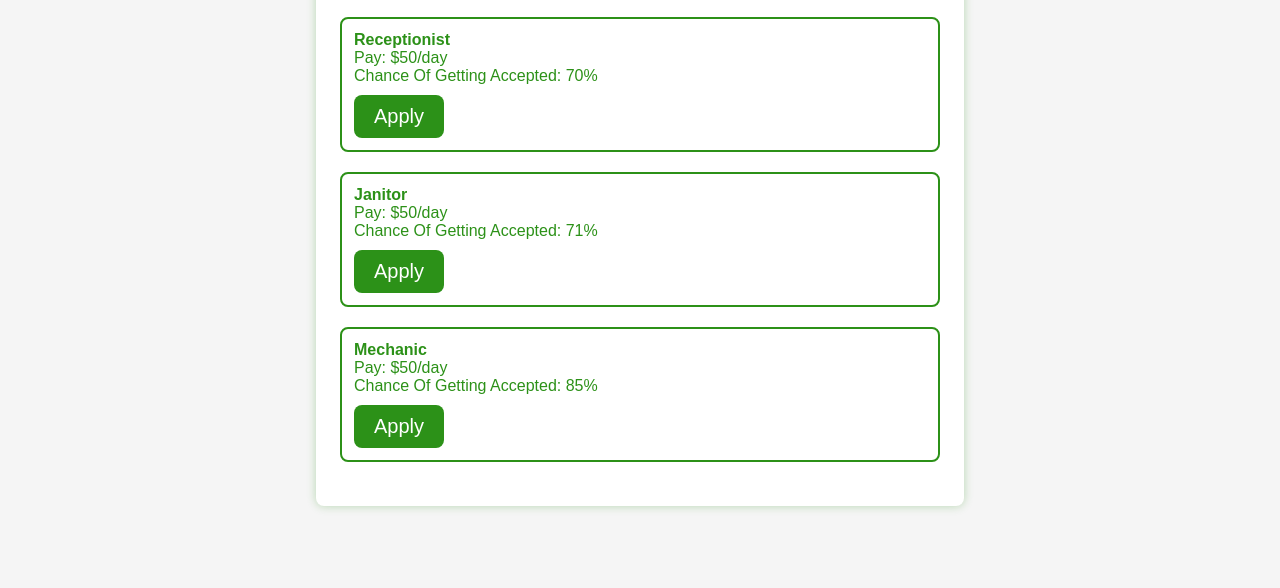
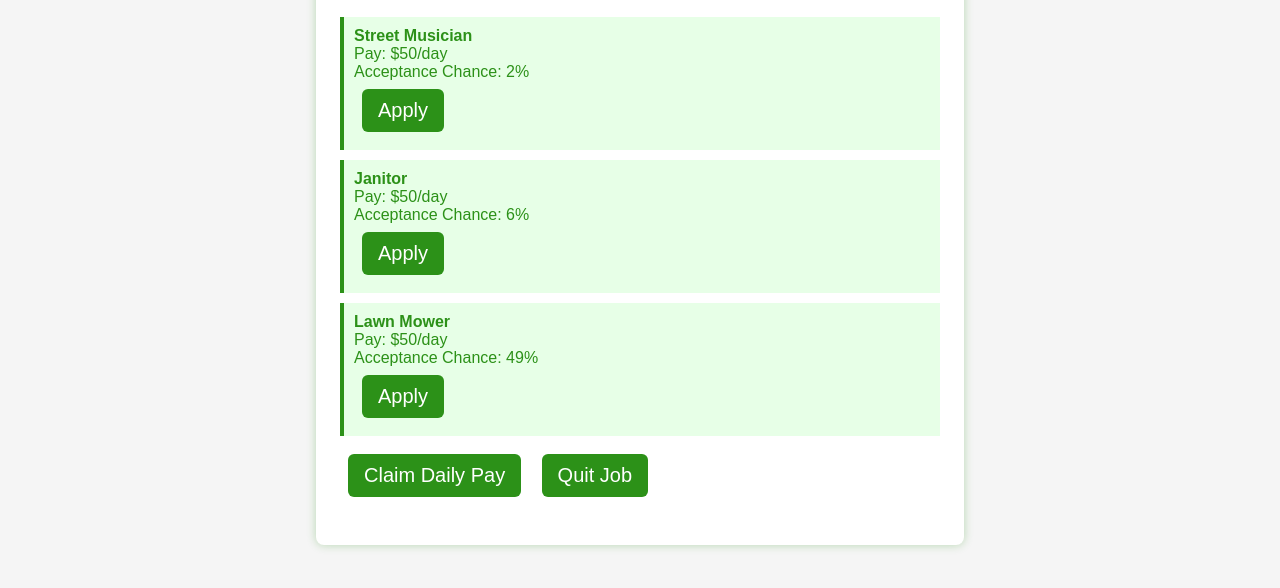
Before and after one commit to Arztiser/tamenomics, a plain HTML site: page job.html in a window 1280 px wide. Shown: the part 174-762 px from the top of the page. Drawn offline with Linux system fonts and the light colour scheme; a web font is replaced by a local one.

Commit message:
Update job.html

```diff
--- a/job.html
+++ b/job.html
@@ -1,12 +1,13 @@
-<!DOCTYPE html><html lang="en">
+<!DOCTYPE html>
+<html lang="en">
 <head>
   <meta charset="UTF-8" />
   <meta name="viewport" content="width=device-width, initial-scale=1" />
   <meta name="theme-color" content="#2c9118" />
-  <meta name="description" content="Get A Job - Tamenomics Discord Bot Economy" />
+  <meta name="description" content="Jobs - Tamenomics Discord Bot Economy" />
   <title>Jobs - Tamenomics</title>
   <link rel="icon" href="./img/pfp.png" />
-  <link href="https://fonts.googleapis.com/css2?family=Jersey+10:wght@100;300;400;500;700;900&display=swap" rel="stylesheet" />
+  <link href="https://fonts.googleapis.com/css2?family=Jersey+10&display=swap" rel="stylesheet" />
   <style>
     body {
       font-family: 'Jersey 10', sans-serif;
@@ -28,10 +29,12 @@
       font-weight: 700;
       font-size: 28px;
       cursor: pointer;
+      user-select: none;
     }
     .menu-icon {
       font-size: 30px;
       cursor: pointer;
+      user-select: none;
     }
     .topnav-right {
       display: none;
@@ -55,12 +58,14 @@
       background: none;
       color: white;
       padding: 14px;
+      text-align: left;
       font-size: 24px;
       border: none;
       outline: none;
       cursor: pointer;
       width: 100%;
       font-family: 'Jersey 10', sans-serif;
+      user-select: none;
     }
     .accordion-content {
       display: none;
@@ -73,9 +78,7 @@
       font-size: 20px;
       color: white;
       text-decoration: none;
-    }
-    .accordion-content a:hover {
-      background: #146f0e;
+      user-select: none;
     }
     .accordion-section {
       display: flex;
@@ -100,22 +103,23 @@
     button {
       font-family: 'Jersey 10', sans-serif;
       font-size: 20px;
-      padding: 10px 20px;
-      background: #2c9118;
+      padding: 10px 16px;
+      margin: 8px;
+      background-color: #2c9118;
       color: white;
       border: none;
-      border-radius: 8px;
+      border-radius: 6px;
       cursor: pointer;
-      margin-top: 10px;
     }
-    button:hover {
-      background: #238110;
+    .message {
+      margin-top: 16px;
+      font-size: 20px;
     }
-    .job-option {
-      margin-bottom: 20px;
-      padding: 12px;
-      border: 2px solid #2c9118;
-      border-radius: 8px;
+    .job {
+      margin: 10px 0;
+      padding: 10px;
+      background: #e7ffe7;
+      border-left: 4px solid #2c9118;
     }
   </style>
 </head>
@@ -144,97 +148,110 @@
         </div>
       </div>
     </nav>
-  </header>  <main>
+  </header>
+
+  <main>
     <h2>Job Center</h2>
     <div id="job-section"></div>
-    <button id="work-btn" style="display:none">Work Today</button>
-    <button id="quit-btn" style="display:none">Quit Job</button>
-  </main>  <script>
-    const jobs = [
-      'Janitor', 'Cashier', 'Lawn Mower', 'Barista', 'Mechanic', 'Delivery Driver',
-      'Receptionist', 'Dishwasher', 'Tutor', 'Fast Food Worker'
-    ];
-    const jobSection = document.getElementById('job-section');
-    const workBtn = document.getElementById('work-btn');
-    const quitBtn = document.getElementById('quit-btn');
+    <button onclick="getPaid()">Claim Daily Pay</button>
+    <button onclick="quitJob()">Quit Job</button>
+    <div class="message" id="message"></div>
+  </main>
 
-    let user = JSON.parse(localStorage.getItem('tamoUser')) || {
-      job: null,
-      lastWorked: 0,
-      cash: 0
-    };
+  <script>
+    const jobs = ["Janitor", "Fast Food Cook", "Lawn Mower", "Grocery Clerk", "Street Musician", "Dog Walker"];
+    const pay = 50;
+    let currentJob = localStorage.getItem("job") || null;
+    let cash = parseInt(localStorage.getItem("cash") || 0);
+    let lastPaid = parseInt(localStorage.getItem("lastPaid") || 0);
+    const message = document.getElementById("message");
+    const jobSection = document.getElementById("job-section");
 
-    function saveUser() {
-      localStorage.setItem('tamoUser', JSON.stringify(user));
+    function save() {
+      localStorage.setItem("job", currentJob);
+      localStorage.setItem("cash", cash);
     }
 
     function renderJobs() {
       jobSection.innerHTML = '';
-      if (user.job) {
-        jobSection.innerHTML = `<p>You Are Currently Working As A <strong>${user.job}</strong>. Daily Pay: $50</p>`;
-        workBtn.style.display = 'block';
-        quitBtn.style.display = 'block';
+      if (currentJob) {
+        jobSection.innerHTML = `<div class="job"><strong>Your Job:</strong> ${currentJob}</div>`;
+        return;
+      }
+
+      const offers = [];
+      while (offers.length < 3) {
+        const job = jobs[Math.floor(Math.random() * jobs.length)];
+        if (!offers.includes(job)) offers.push(job);
+      }
+
+      offers.forEach(job => {
+        const chance = Math.floor(Math.random() * 100) + 1;
+        const div = document.createElement("div");
+        div.className = "job";
+        div.innerHTML = `
+          <strong>${job}</strong><br>
+          Pay: $${pay}/day<br>
+          Acceptance Chance: ${chance}%<br>
+          <button onclick="applyJob('${job}', ${chance})">Apply</button>
+        `;
+        jobSection.appendChild(div);
+      });
+    }
+
+    function applyJob(job, chance) {
+      if (currentJob) {
+        message.textContent = "You Already Have A Job. Quit First.";
+        return;
+      }
+      if (Math.random() * 100 < chance) {
+        currentJob = job;
+        lastPaid = Date.now();
+        localStorage.setItem("lastPaid", lastPaid);
+        message.textContent = `You Got The Job As A ${job}!`;
+        save();
+        renderJobs();
       } else {
-        const options = [];
-        while (options.length < 3) {
-          const job = jobs[Math.floor(Math.random() * jobs.length)];
-          if (!options.includes(job)) options.push(job);
-        }
-        options.forEach(job => {
-          const chance = Math.floor(Math.random() * 31) + 70;
-          const div = document.createElement('div');
-          div.className = 'job-option';
-          div.innerHTML = `<strong>${job}</strong><br>Pay: $50/day<br>Chance Of Getting Accepted: ${chance}%<br><button onclick="applyJob('${job}', ${chance})">Apply</button>`;
-          jobSection.appendChild(div);
-        });
+        message.textContent = `You Didn't Get The ${job} Job.`;
       }
     }
 
-    function applyJob(job, chance) {
-      if (user.job) {
-        alert('You Must Quit Your Current Job First!');
+    function getPaid() {
+      if (!currentJob) {
+        message.textContent = "You Don't Have A Job.";
         return;
       }
-      if (Math.random() * 100 <= chance) {
-        user.job = job;
-        saveUser();
-        renderJobs();
-        alert(`Congratulations! You Got The Job As A ${job}!`);
+      const now = Date.now();
+      const oneDay = 24 * 60 * 60 * 1000;
+      if (now - lastPaid >= oneDay) {
+        cash += pay;
+        lastPaid = now;
+        localStorage.setItem("lastPaid", lastPaid);
+        save();
+        message.textContent = `You Earned $${pay} From Your Job As A ${currentJob}.`;
       } else {
-        alert('You Were Not Accepted For The Job. Try Again.');
+        const hrsLeft = Math.ceil((oneDay - (now - lastPaid)) / (60 * 60 * 1000));
+        message.textContent = `You Can Only Get Paid Once Every 24 Hours. Come Back In ${hrsLeft} Hour(s).`;
       }
     }
 
     function quitJob() {
-      user.job = null;
-      saveUser();
+      if (!currentJob) {
+        message.textContent = "You Don't Have A Job.";
+        return;
+      }
+      currentJob = null;
+      save();
+      message.textContent = "You Quit Your Job.";
       renderJobs();
     }
-
-    function workToday() {
-      const now = Date.now();
-      const dayMs = 24 * 60 * 60 * 1000;
-      if (now - user.lastWorked < dayMs) {
-        const timeLeft = dayMs - (now - user.lastWorked);
-        const hrs = Math.floor(timeLeft / 3600000);
-        const mins = Math.floor((timeLeft % 3600000) / 60000);
-        alert(`You Can Work Again In ${hrs}h ${mins}m.`);
-        return;
-      }
-      user.lastWorked = now;
-      user.cash += 50;
-      saveUser();
-      alert('You Earned $50 Today!');
-    }
-
-    workBtn.onclick = workToday;
-    quitBtn.onclick = quitJob;
 
     function toggleMenu() {
       document.querySelector('header').classList.toggle('active');
       document.querySelector('.topnav-right').classList.toggle('active');
       document.body.classList.toggle('menu-open');
     }
+
     document.querySelectorAll('.accordion-toggle').forEach(btn =>
       btn.addEventListener('click', () => {
         const section = btn.parentElement;
@@ -246,5 +263,6 @@
     );
 
     renderJobs();
-  </script></body>
+  </script>
+</body>
 </html>
```
